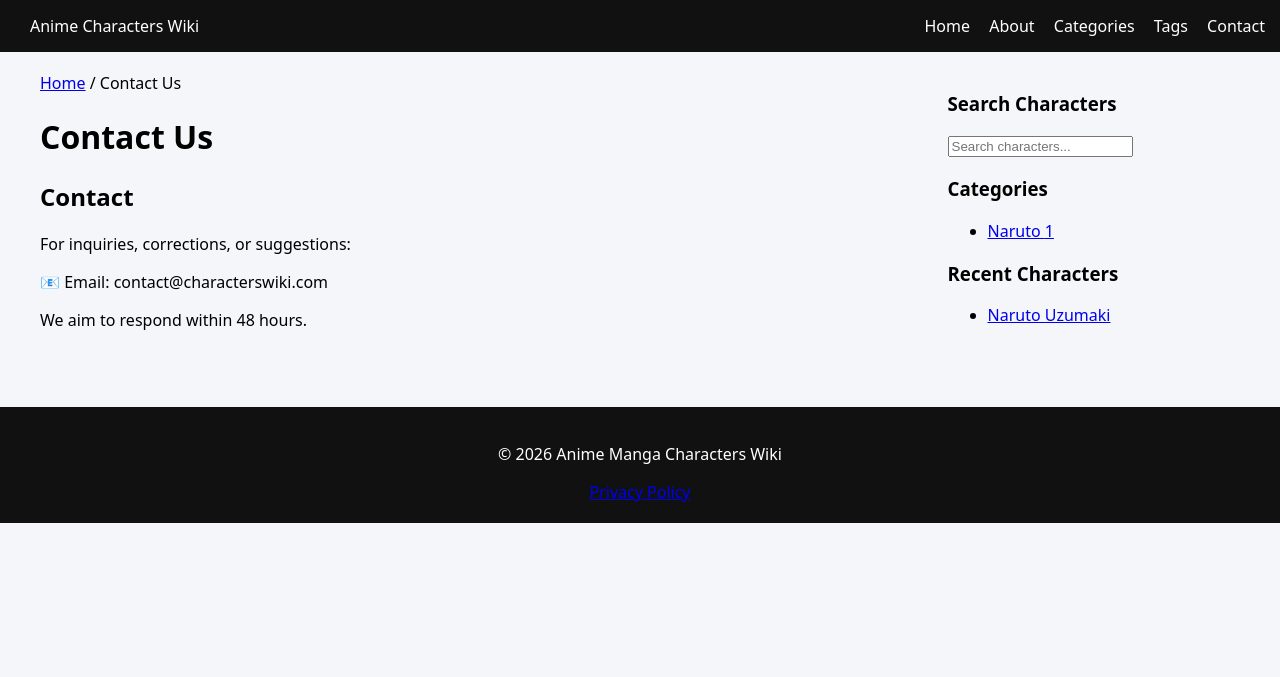
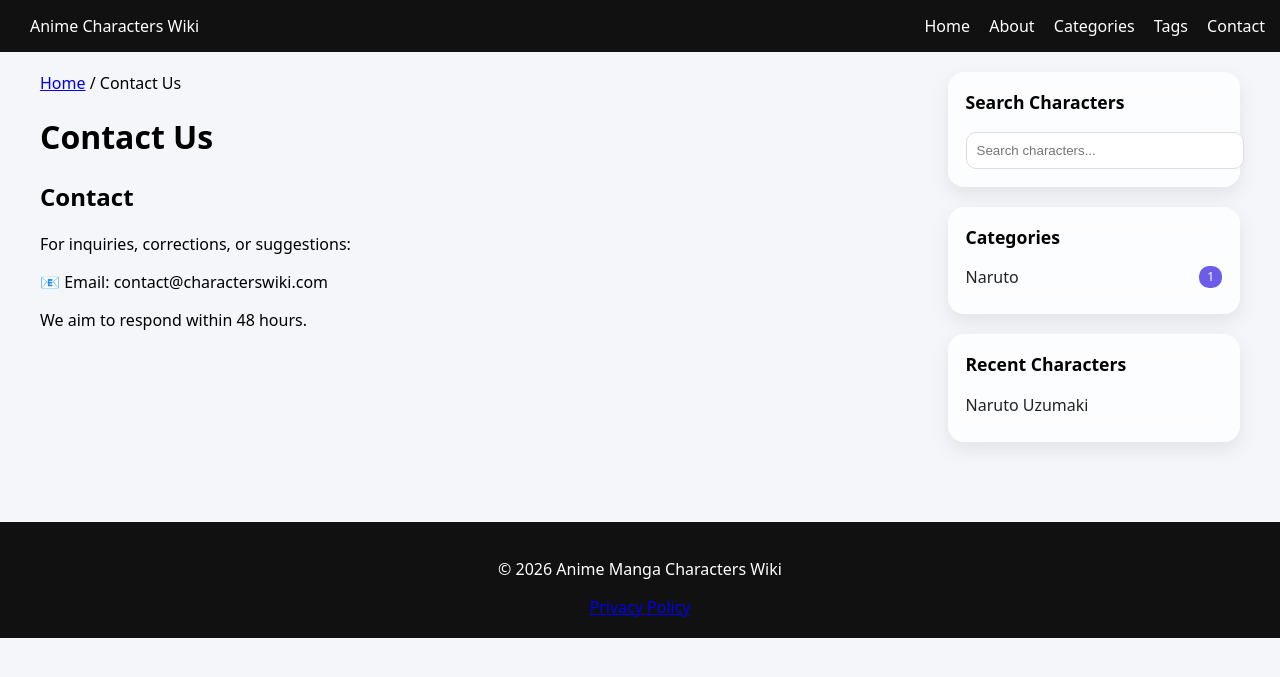
Before and after one commit to characterswiki/characters, a Jekyll site: the page built from _pages/contact.md, in a window 1280 px wide. Shown: the top 677 px of the page. Built offline with Jekyll 4.4.1, drawn with Linux system fonts in a browser that asks for light colours.

Commit message:
Update style.css

```diff
--- a/assets/css/style.css
+++ b/assets/css/style.css
@@ -66,3 +66,81 @@
     margin-left: 0;
   }
 }
+/* SIDEBAR MODERN UI */
+
+.sidebar {
+  flex: 1;
+  margin-left: 30px;
+  position: sticky;
+  top: 20px;
+  height: fit-content;
+}
+
+.sidebar-card {
+  background: rgba(255,255,255,0.75);
+  backdrop-filter: blur(12px);
+  border-radius: 16px;
+  padding: 18px;
+  margin-bottom: 20px;
+  box-shadow: 0 8px 20px rgba(0,0,0,0.08);
+  transition: all 0.3s ease;
+}
+
+.sidebar-card:hover {
+  transform: translateY(-4px);
+}
+
+.sidebar h3 {
+  margin-top: 0;
+  cursor: pointer;
+  font-size: 1.1rem;
+}
+
+.sidebar ul {
+  list-style: none;
+  padding: 0;
+  margin: 0;
+}
+
+.sidebar li {
+  margin: 8px 0;
+}
+
+.sidebar a {
+  text-decoration: none;
+  color: #222;
+  display: flex;
+  justify-content: space-between;
+  font-weight: 500;
+  transition: 0.2s;
+}
+
+.sidebar a:hover {
+  color: #6c5ce7;
+}
+
+.count {
+  background: #6c5ce7;
+  color: white;
+  padding: 2px 8px;
+  border-radius: 10px;
+  font-size: 0.75rem;
+}
+
+#sidebarSearch {
+  width: 100%;
+  padding: 10px;
+  border-radius: 10px;
+  border: 1px solid #ddd;
+  outline: none;
+}
+
+.collapsible ul {
+  margin-top: 10px;
+}
+
+@media (max-width:768px) {
+  .sidebar {
+    margin-left: 0;
+  }
+}
```
